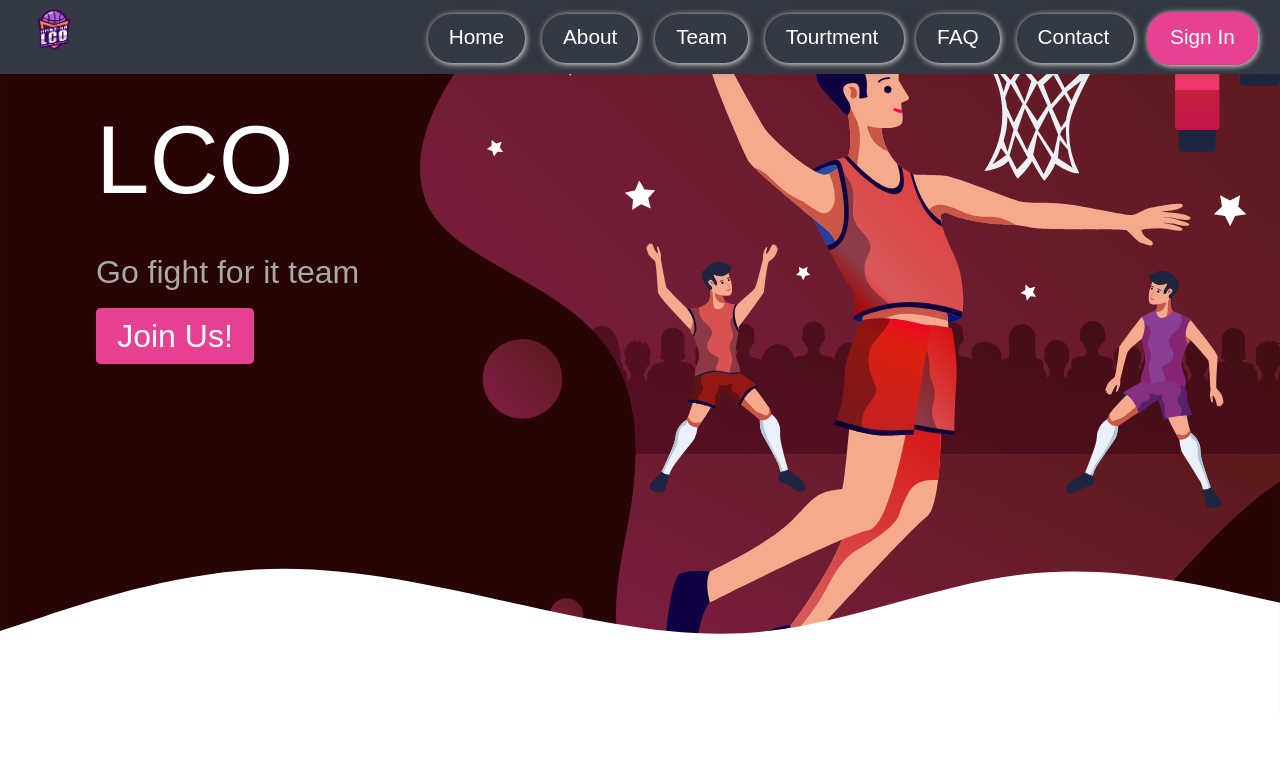
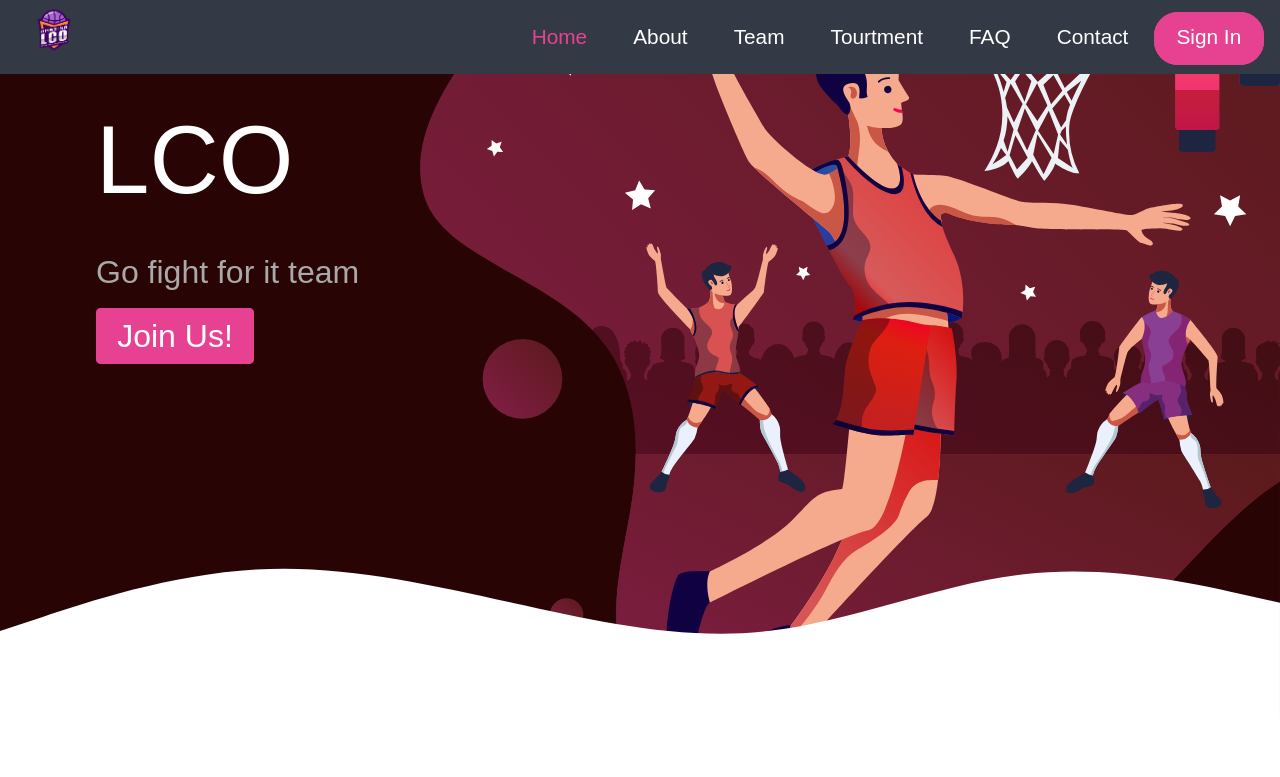
Before and after one commit to HamzaHassanain/lcobasketballhamza, a plain HTML site: page index.html in a window 1280 px wide. In both pictures the pointer is over the link "Home". Shown: the top 777 px of the page. Drawn offline with Linux system fonts and the light colour scheme.

Commit message:
fixed some bugs

```diff
--- a/CSS/style.css
+++ b/CSS/style.css
@@ -185,16 +185,18 @@ nav {
 .menu .nav-item {
   border-radius: 1.5rem;
   padding: 1rem 0;
-  margin: 1rem 0.4rem;
-  box-shadow: 1px 1px 6px rgb(243, 243, 243), 1px 1px 16px rgb(46, 46, 46);
+  /* margin: 1rem 0.4rem; */
+  /* box-shadow: 1px 1px 6px rgb(243, 243, 243), 1px 1px 16px rgb(46, 46, 46); */
   display: inline;
 }
 .menu .nav-link {
   padding: 0.5rem 1.3rem;
 }
-.menu .nav-link.sign:hover {
+.menu .nav-link {
   transition: 0.4s;
-  color: #e74292;
+}
+.menu .nav-link:hover {
+  color: #e74292 !important;
 }
 .logo {
   margin-left: 1.5rem;
@@ -422,6 +424,8 @@ svg.ed {
     display: block;
   }
   .menu {
+    min-height: 100vh;
+
     text-align: center;
     width: 40%;
     transition: 0.4s all;
```
